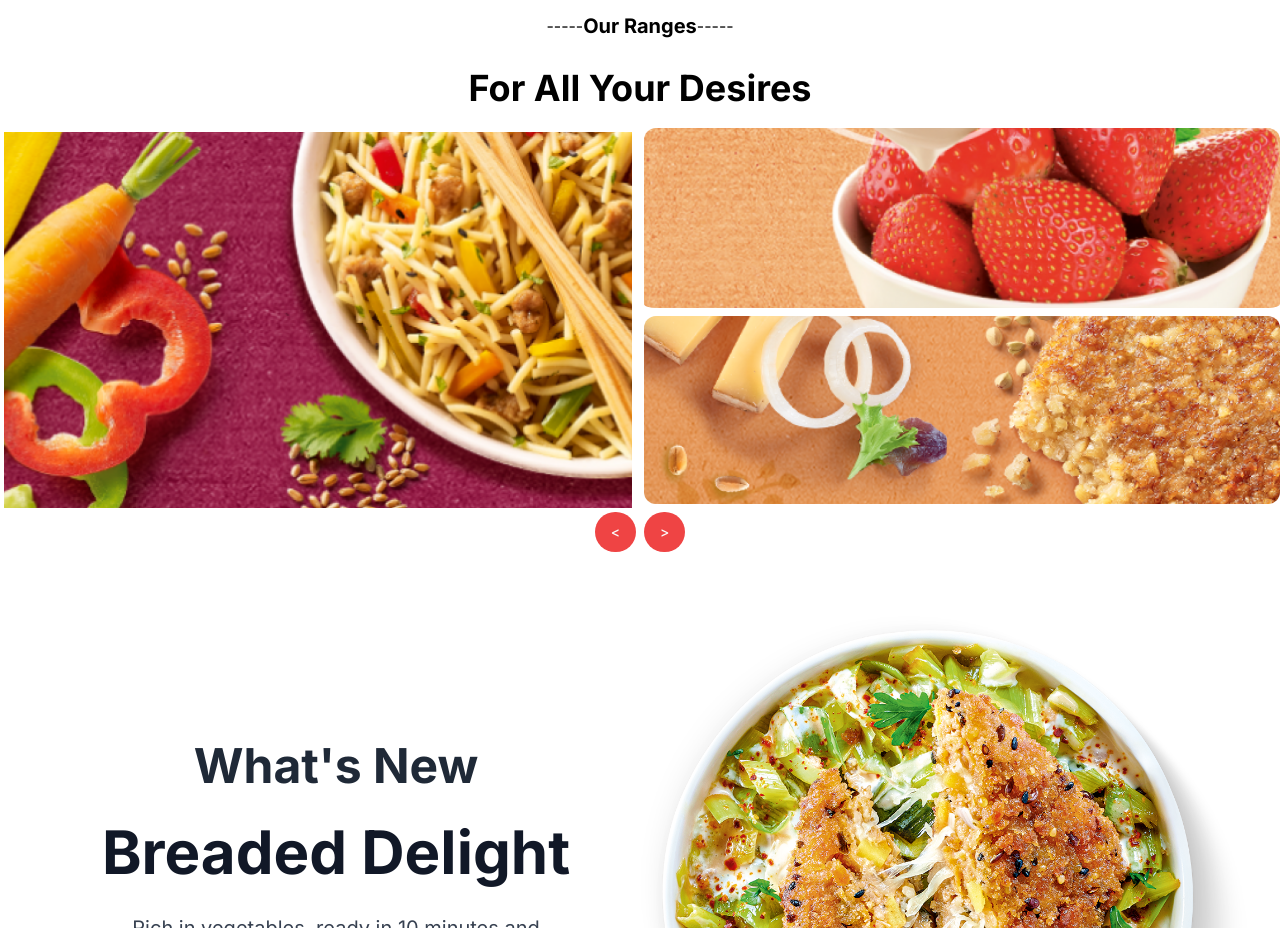
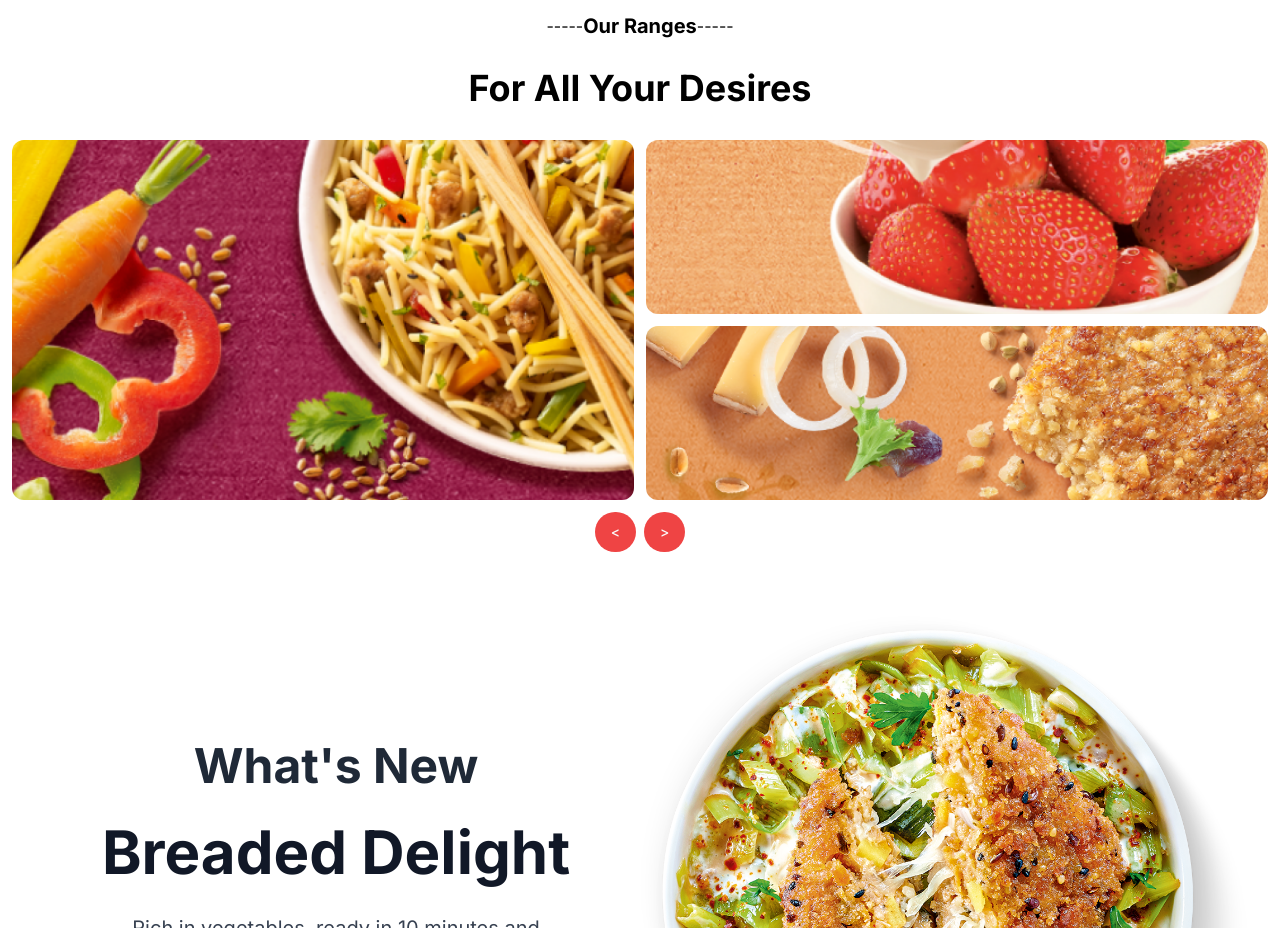
Before and after one commit to haikalbintang/HealtHub, a Next.js app in the folder Frontend/final-project-revou/: page / in a window 1280 px wide. Shown: the part 1780-2708 px from the top of the page. Built offline with nearby package versions, Linux system fonts and the light colour scheme.

Commit message:
edit SliderImagev3 component

```diff
--- a/Frontend/final-project-revou/src/components/SliderImagev3/index.tsx
+++ b/Frontend/final-project-revou/src/components/SliderImagev3/index.tsx
@@ -34,22 +34,24 @@ const SliderV3: React.FC<ImageSliderProps> = ({ images }) => {
       <div className="flex justify-center items-center text-4xl font-bold p-5">
         <h1>For All Your Desires</h1>
       </div>
-      <div className="flex justify-center items-center ">
-        <div className="grid grid-cols-4 grid-rows-4 gap-2 h-96">
-          <div className="col-span-2 row-span-4 p-1">
+      <div className="flex justify-center items-center">
+        <div className="grid grid-cols-4 grid-rows-4 gap-3 h-96 p-3">
+          <div className="col-span-2 row-span-4">
             <img
-              className="object-cover w-full h-full rounded-"
+              className="object-cover w-full h-full rounded-xl"
               src={images[middleIndex]}
               alt=""
             />
           </div>
 
-          <div className="col-span-2 row-span-2 ">
+          <div className="col-span-2 row-span-2">
             <img
-              className="object-cover w-full h-full pb-2 rounded-xl"
+              className="object-cover w-full h-full rounded-xl"
               src={images[previousIndex]}
               alt=""
             />
+          </div>
+          <div className="col-span-2 row-span-2">
             <img
               className="object-cover w-full h-full rounded-xl"
               src={images[nextIndex]}
```
